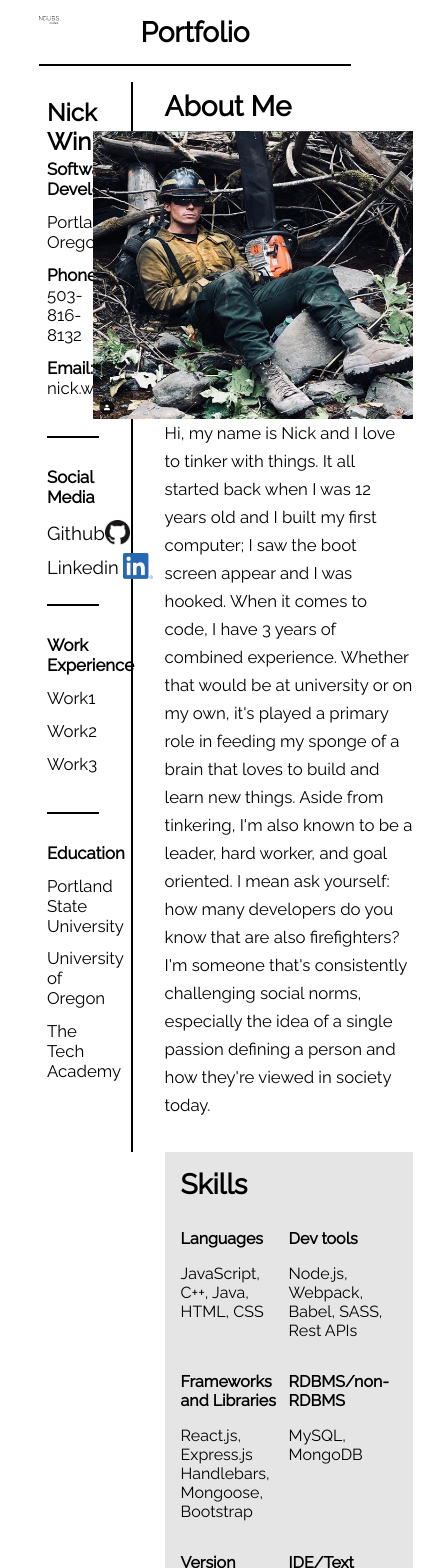
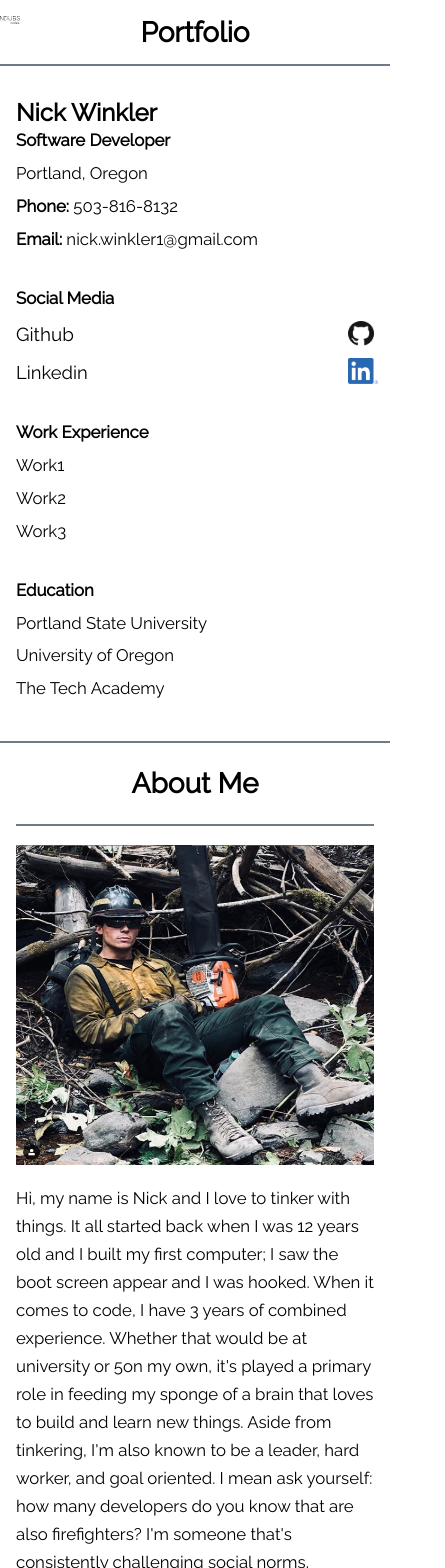
Before and after one commit to ndubs18/portfolioV2, a React (Create React App) app: page / in a window 390 px wide. Shown: the top 1568 px of the page, 445 px wide, since content can reach past the window. Built offline with nearby package versions, Linux system fonts and the light colour scheme.

Commit message:
added responsive queries and changed border colors

```diff
--- a/package.json
+++ b/package.json
@@ -6,7 +6,7 @@
     "@testing-library/jest-dom": "^4.2.4",
     "@testing-library/react": "^9.3.2",
     "@testing-library/user-event": "^7.1.2",
-    "bcrypt": "^4.0.1",
+    "bcryptjs": "^2.4.3",
     "express": "^4.17.1",
     "react": "^16.13.1",
     "react-dom": "^16.13.1",
--- a/src/App.css
+++ b/src/App.css
@@ -73,8 +73,8 @@ a {
   display: flex;
   flex-direction: row;
   padding: 1rem 0rem 2rem;
-  border-bottom: 2px solid black;
-  border-top: 2px solid black;
+  border-bottom: 2px solid rgba(108, 122, 137, 1);
+  border-top: 2px solid rgba(108, 122, 137, 1);
 
 }
 
@@ -86,7 +86,7 @@ a {
   display: flex;
   flex-direction: column;
   justify-content: space-between;
-  border-right: 2px solid black;
+  border-right: 2px solid rgba(108, 122, 137, 1);
 }
 
 .credentials p {
@@ -172,7 +172,7 @@ a {
 
 .about_me .credentials #personal, #social, #experience, #education {
   margin-bottom: 1rem;
-  border-bottom: 2px solid black;
+  border-bottom: 2px solid rgba(108, 122, 137, 1);
   padding-bottom: 1.6rem;
 
 
@@ -219,7 +219,7 @@ a {
   text-align: left;
   height: 50%;
   width: 100%;
-  background-color: rgba(0,0,0,.1);
+  background-color: rgba(0,0,0,.05);
   padding: .25rem 1rem 1rem 1rem;
 }
 
@@ -264,7 +264,7 @@ width: 50%;
   flex-wrap: wrap;
   padding: 2rem 1rem 3.5rem;
   margin: 0 auto 1rem;
-  border-top: 2px solid black
+  border-top: 2px solid rgba(108, 122, 137, 1);
 
 }
 
@@ -314,7 +314,7 @@ width: 50%;
 
 .description li {
   color: black;
-  border-bottom: 1px solid rgba(0,0,0,.2);
+  border-bottom: 1px solid rgba(108, 122, 137, 1);
   border-width: thin;
   padding-left: 1rem;
   text-align: left;
@@ -330,3 +330,122 @@ footer {
   z-index: 100;
   text-align: start;
 }
+
+
+@media only screen and (max-width: 1350px)
+{
+  .section_1 {
+    flex-direction: column;
+  }
+  .about_me {
+    flex-direction: column;
+  }
+
+  .about_me .credentials {
+    flex-direction: row;
+    width: 100%;
+    border-right: none;
+  }
+
+  .about_me .credentials #personal, #social, #experience, #education {
+    border-bottom: none;
+  }
+}
+
+@media only screen and (max-width: 1115px)
+{
+  .section_1 {
+    width: 100%;
+
+  }
+  .about_me {
+    padding-bottom: 0rem;
+  }
+  .about_me .credentials {
+    flex-direction: column;
+    padding: 0;
+    padding: 1rem;
+  }
+  .about_me .credentials #personal, #social, #experience, #education {
+    width: 100%;
+    margin-bottom: 0;
+    padding-bottom: .85rem;
+  }
+  .about_me .technical {
+    width: 100%;
+    padding: 0rem;
+    border-top: 2px solid rgba(108, 122, 137, 1);
+
+  }
+
+  .about_me .technical h2 {
+    border-bottom: 2px solid rgba(108, 122, 137, 1);
+    text-align: center;
+    margin: 0;
+    padding: 1.5rem 1rem 1.5rem;
+  }
+
+  .about_me .technical .summary h2 {
+    border-bottom: 2px solid rgba(108, 122, 137, 1);
+    text-align: center;
+    margin: 0;
+    padding: 1.5rem 1rem 1.5rem;
+  }
+
+  .about_me .technical .skills h2 {
+    margin: 0 1rem 1rem;
+  }
+
+  .about_me .credentials div {
+    margin: 0;
+  }
+
+  #social div {
+    margin-bottom: .75rem;
+
+  }
+
+  .about_me .technical .summary {
+    margin: 0;
+    width: 100%;
+    text-align: left;
+    padding: 0 1rem 1rem;
+  }
+
+
+  .about_me .technical .summary img {
+    width: 100%;
+    height: 20rem;
+    float: none;
+    display: block;
+    margin: 1.2rem 0
+
+  }
+
+
+  .about_me .technical .summary p {
+    width: 100%;
+    margin: 0;
+    display: block;
+    margin: 1rem 0;
+  }
+
+  .skills div p {
+    line-height: 1.65rem;
+    margin: 0 0 .3rem;
+  }
+  .about_me .technical .skills {
+    border-top: 2px solid rgba(108, 122, 137, 1);
+    padding: 0 1rem 2rem
+
+  }
+
+  .about_me .technical .skills .tech {
+    margin: 2.5rem 0 .5rem;
+    flex-wrap: wrap;
+  }
+
+  .about_me .technical .skills .tech div {
+    padding: 0 1rem;
+  }
+}
--- a/src/App.js
+++ b/src/App.js
@@ -49,7 +49,7 @@ function App() {
                   when I was 12 years old and I built my first computer; I saw the boot
                   screen appear and I was hooked. When it comes to code, I have 3
                   years of combined experience. Whether that would be at university or
-                  on my own, it's played a primary role in feeding my sponge of a brain
+                5on my own, it's played a primary role in feeding my sponge of a brain
                   that loves to build and learn new things. Aside from tinkering, I'm also
                   known to be a leader, hard worker, and goal oriented. I mean ask
                   yourself: how many developers do you know that are also firefighters?
```
Also changed, not shown: 1 other file (tests, documents, lock files or other folders).
